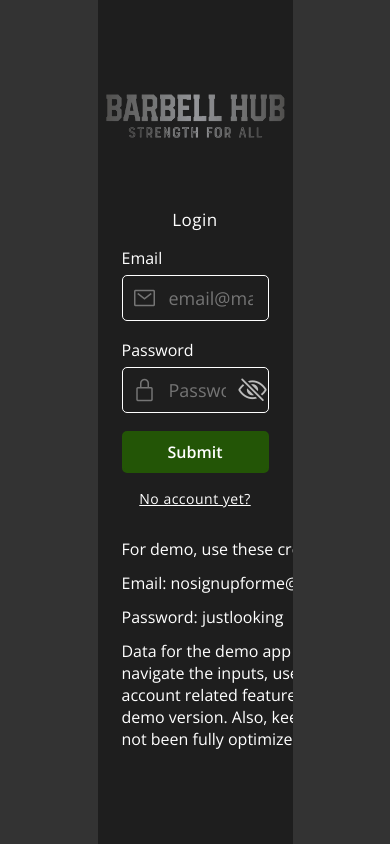
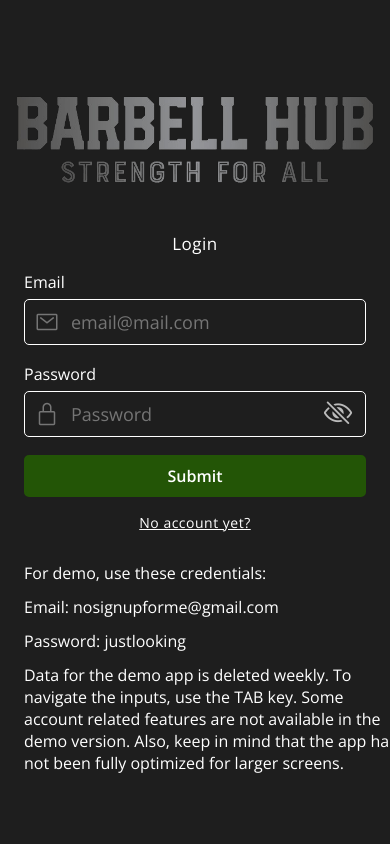
Before and after one commit to DonUggioni/strongfy-app, a React Native app: screen /Login in a window 390 px wide. Built offline with nearby package versions, Linux system fonts and the light colour scheme; no server answers; the database is empty.

Commit message:
Inner container with for the rootAppContainer component is now dynamic.

```diff
--- a/components/RootAppContainer.jsx
+++ b/components/RootAppContainer.jsx
@@ -1,11 +1,29 @@
-import { StyleSheet, View } from 'react-native';
-import React from 'react';
+import React, { useEffect, useState } from 'react';
+import { StyleSheet, View, Dimensions } from 'react-native';
 import { GlobalStyles } from '../constants/styles';
 
 function RootAppContainer({ children }) {
+  const [width, setWidth] = useState(Dimensions.get('window').width);
+
+  const widthStyle = width > 625 ? '50%' : '100%';
+  console.log(width);
+  useEffect(() => {
+    const handleDimensionsChange = ({ window }) => {
+      setWidth(window.width);
+    };
+
+    Dimensions.addEventListener('change', handleDimensionsChange);
+
+    return () => {
+      Dimensions.removeEventListener('change', handleDimensionsChange);
+    };
+  }, []);
+
   return (
     <View style={styles.container}>
-      <View style={styles.innerContainer}>{children}</View>
+      <View style={[styles.innerContainer, { width: widthStyle }]}>
+        {children}
+      </View>
     </View>
   );
 }
@@ -16,12 +34,11 @@ const styles = StyleSheet.create({
   container: {
     alignItems: 'center',
     justifyContent: 'center',
+    height: '100%',
     width: '100%',
-    height: '100%',
     backgroundColor: GlobalStyles.colors.gray500,
   },
   innerContainer: {
-    width: '50%',
     flex: 1,
   },
 });
```
